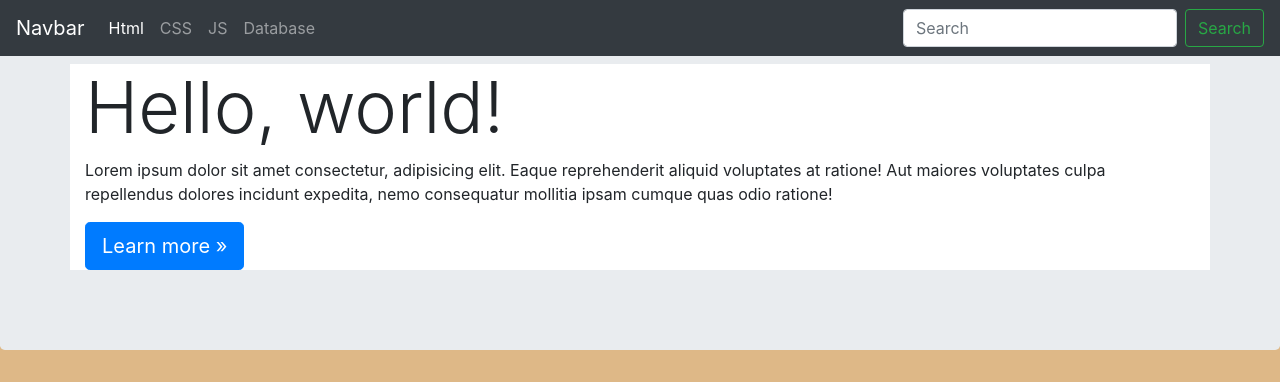
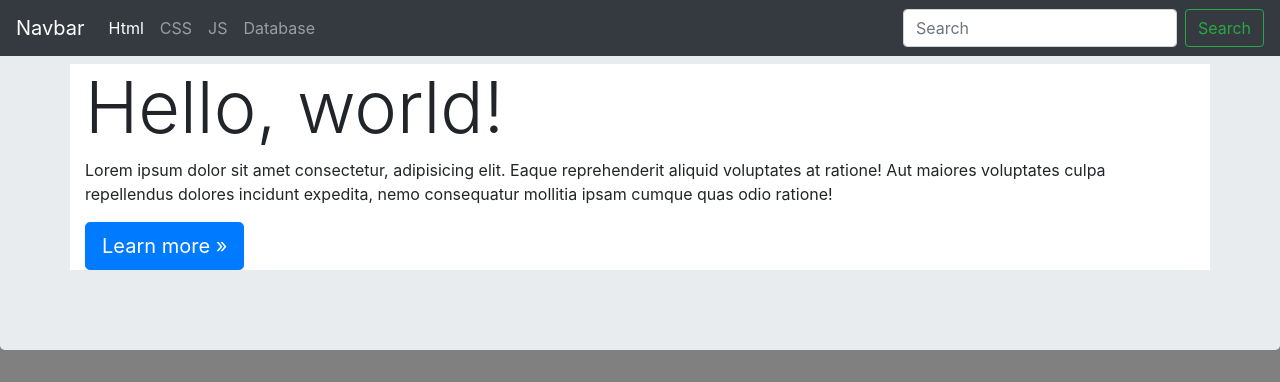
Before and after one commit to erisamsudin/firstgit, a PHP site: page / in a window 1280 px wide. Shown: the top 382 px of the page. Run offline with PHP 8.4, Linux system fonts and the light colour scheme; some libraries are stand-ins or nearby versions.

Commit message:
final sih kayanya

```diff
--- a/style.css
+++ b/style.css
@@ -1,5 +1,5 @@
 body{
-    background-color: burlywood;
+    background-color: grey;
 }
 .container{
     background-color: white;
```
